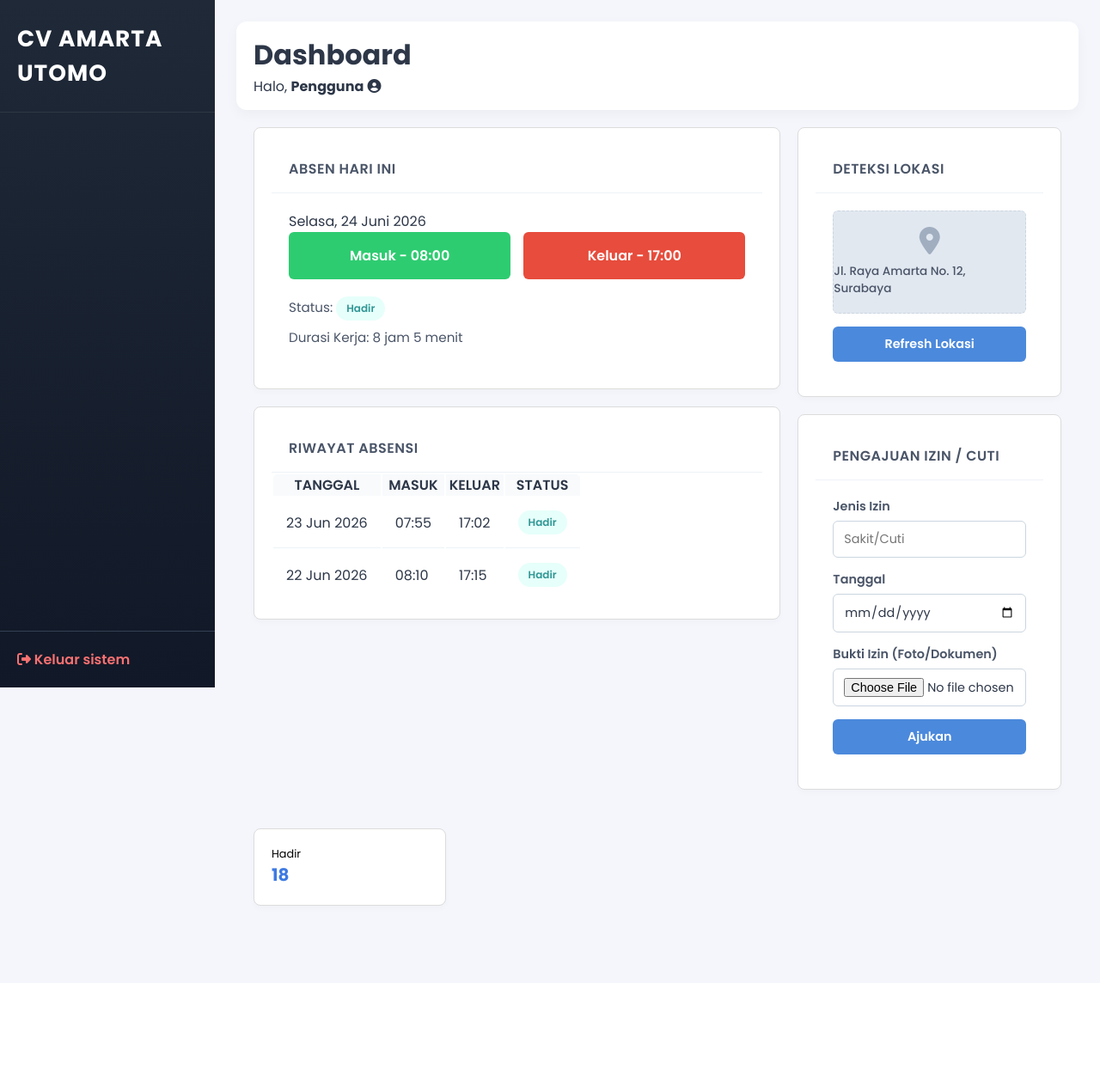
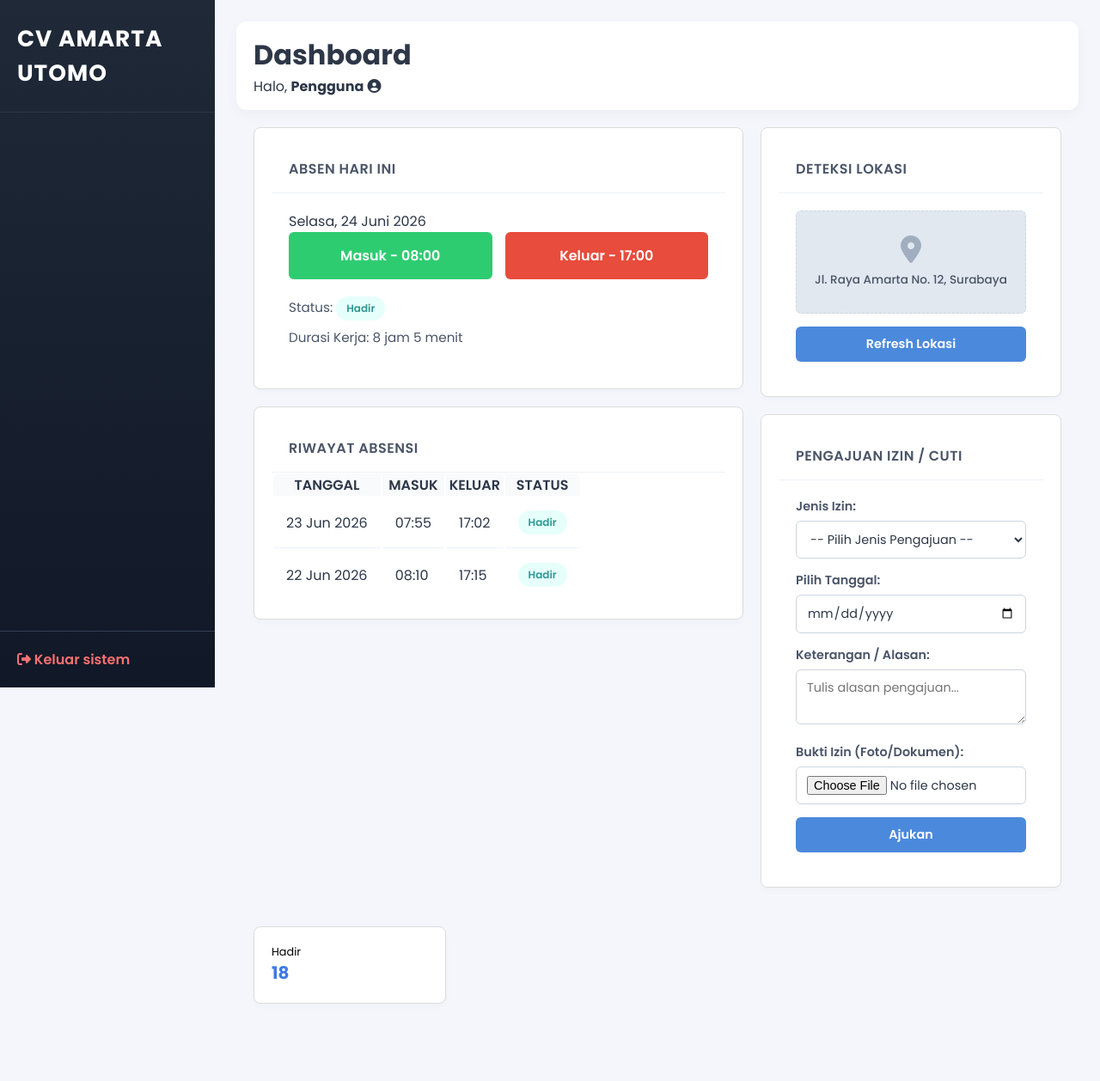
Before and after one commit to cintanussy102-del/PA-AmartaUtomo, a Flask app: template TA_CV_AMARTA_UTOMO/views/templates/admin/kelola_absensi.html in a window 1280 px wide. Shown: the whole page at 86% size. Before the commit the page ends 1059 px from the top, so only its background shows below. Run offline with Flask 3, Linux system fonts and the light colour scheme; the template is opened without the code that fills it, so the values that code supplies are empty.

Commit message:
views/static/css/dashboard.css

```diff
--- a/TA_CV_AMARTA_UTOMO/views/static/css/dashboard.css
+++ b/TA_CV_AMARTA_UTOMO/views/static/css/dashboard.css
@@ -50,9 +50,10 @@ body {
 
 .dashboard-grid-two {
     display: grid;
-    grid-template-columns: 2fr 1fr;
+    grid-template-columns: 1fr 350px;
     gap: 20px;
     margin-bottom: 25px;
+    align-items: start;
     width: 100%;
 }
 
--- a/TA_CV_AMARTA_UTOMO/views/templates/admin/kelola_absensi.html
+++ b/TA_CV_AMARTA_UTOMO/views/templates/admin/kelola_absensi.html
@@ -45,20 +45,33 @@
             </div>
 
             <div class="content-box">
-                <div class="box-header"><h3>PENGAJUAN IZIN / CUTI</h3></div> <div class="box-body">
+                <div class="box-header"><h3>PENGAJUAN IZIN / CUTI</h3></div>
+                <div class="box-body">
                     <form class="amarta-form" action="/submit-izin" method="POST" enctype="multipart/form-data">
                         <div class="form-group">
-                            <label>Jenis Izin</label>
-                            <input type="text" name="jenis_izin" class="form-control-input" placeholder="Sakit/Cuti">
+                            <label>Jenis Izin:</label>
+                            <select name="jenis_izin" class="form-control-input">
+                                <option>-- Pilih Jenis Pengajuan --</option>
+                                <option value="Sakit">Sakit</option>
+                                <option value="Cuti">Cuti</option>
+                            </select>
                         </div>
+
                         <div class="form-group">
-                            <label>Tanggal</label>
+                            <label>Pilih Tanggal:</label>
                             <input type="date" name="tanggal" class="form-control-input">
                         </div>
+
                         <div class="form-group">
-                            <label>Bukti Izin (Foto/Dokumen)</label>
+                            <label>Keterangan / Alasan:</label>
+                            <textarea name="alasan" class="form-control-input" placeholder="Tulis alasan pengajuan..."></textarea>
+                        </div>
+
+                        <div class="form-group">
+                            <label>Bukti Izin (Foto/Dokumen):</label>
                             <input type="file" name="bukti_izin" class="form-control-input" accept="image/*,.pdf">
                         </div>
+
                         <button type="submit" class="btn-primary-amarta full-width-btn">Ajukan</button>
                     </form>
                 </div>
```
